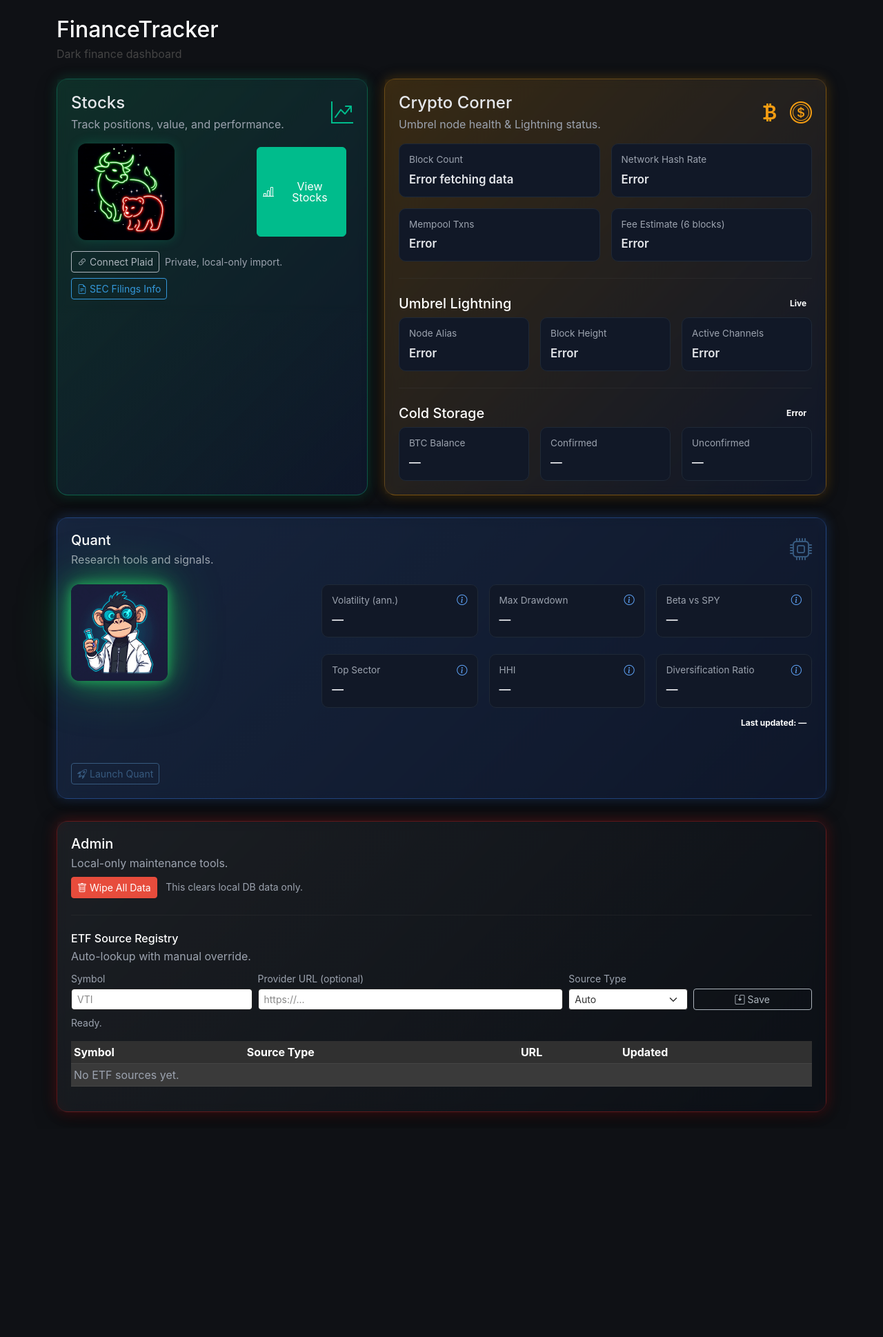
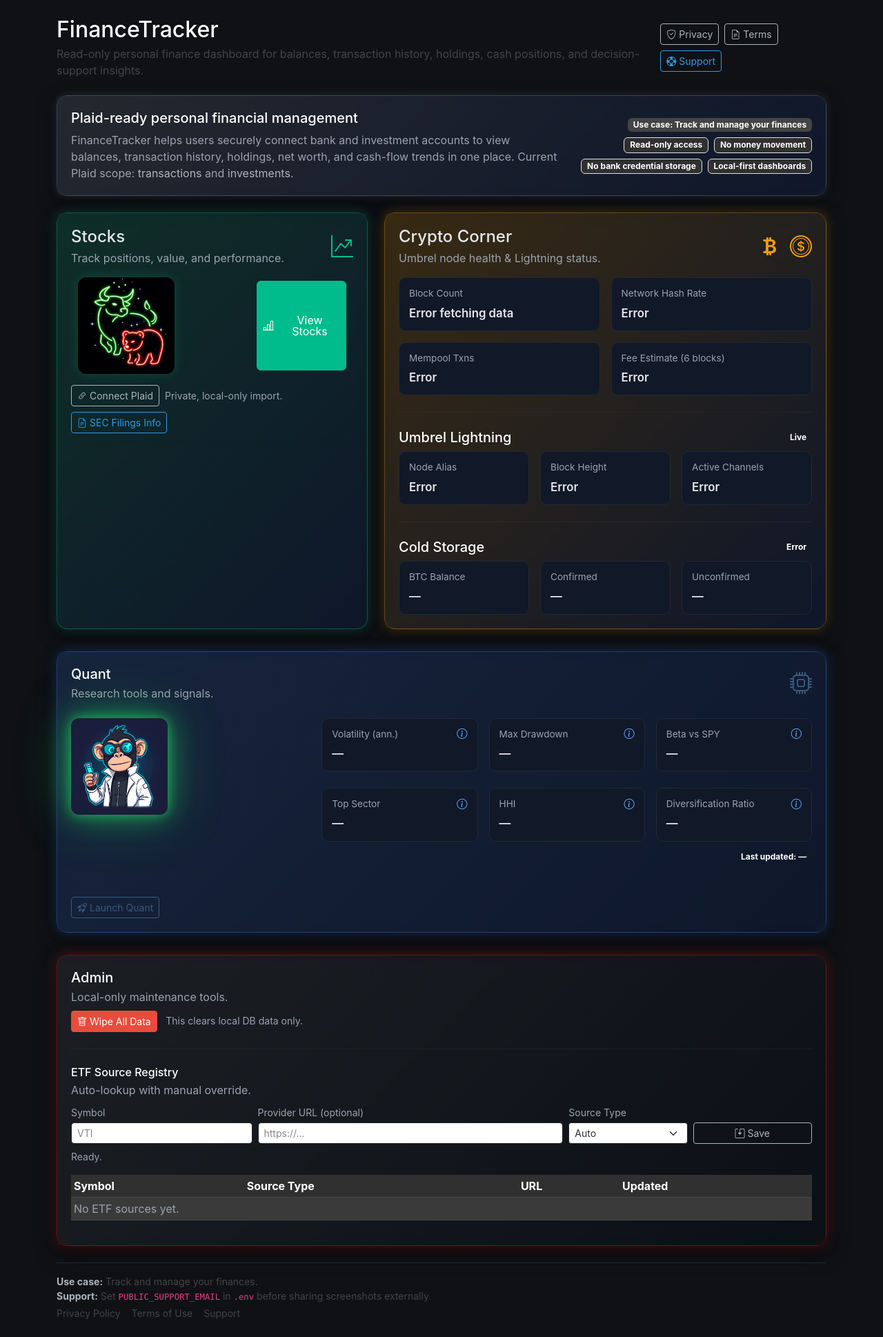
Before and after one commit to ObscureOcelotXD/FinanceTracker, a Flask app: page / in a window 1280 px wide. Shown: the whole page at 69% size. Before the commit the page ends 1617 px from the top, so only its background shows below. Run offline with Flask 3, Linux system fonts and the light colour scheme; data that the repository does not hold is empty; some libraries are stand-ins or nearby versions.

Commit message:
Enhance app configuration and user experience. Update .env.example to include public app metadata and Plaid configuration details. Modify server.py to utilize new public app context for rendering approval-facing pages. Revise README.md to clarify app's Plaid use case and provide detailed instructions for Data Transparency Messaging setup. Add new footer in index.html for support and policy links, and implement tests for new routes. Improve CSS styles for better UI consistency.

```diff
--- a/api/plaid_api.py
+++ b/api/plaid_api.py
@@ -18,6 +18,29 @@ import db_manager
 
 plaid_bp = Blueprint('plaid_api', __name__)
 #region Plaid API Configuration
+
+
+def _parse_csv_env(name, default_values):
+    raw_value = os.getenv(name, "")
+    values = [part.strip() for part in raw_value.split(",") if part.strip()]
+    return values or list(default_values)
+
+
+def _get_link_products():
+    # Default to the narrowest PFM scope this app uses today.
+    return [Products(name) for name in _parse_csv_env("PLAID_PRODUCTS", ["transactions", "investments"])]
+
+
+def _get_country_codes():
+    return [CountryCode(code.upper()) for code in _parse_csv_env("PLAID_COUNTRY_CODES", ["US"])]
+
+
+def _get_client_name():
+    return (
+        os.getenv("PLAID_CLIENT_NAME")
+        or os.getenv("PUBLIC_APP_NAME")
+        or "FinanceTracker"
+    ).strip()
 
 # Convert PLAID_ENV string to the correct Plaid Environment object
 PLAID_ENV = os.getenv("PLAID_ENV", "sandbox").strip().lower()  # Ensure no spaces
@@ -75,11 +98,14 @@ def create_link_token():
 
         request_kwargs = {
             "user": user,
-            "client_name": "Finance Tracker",
-            "products": [Products("auth"), Products("transactions"), Products("investments")],
-            "country_codes": [CountryCode("US")],
+            "client_name": _get_client_name(),
+            "products": _get_link_products(),
+            "country_codes": _get_country_codes(),
             "language": "en",
         }
+        link_customization = (os.getenv("PLAID_LINK_CUSTOMIZATION_NAME") or "").strip()
+        if link_customization:
+            request_kwargs["link_customization_name"] = link_customization
         redirect_uri = (os.getenv("PLAID_REDIRECT_URI") or "").strip()
         if redirect_uri:
             request_kwargs["redirect_uri"] = redirect_uri
--- a/server.py
+++ b/server.py
@@ -12,6 +12,28 @@ from api.quant_risk import compute_risk_summary
 _BASE_DIR = os.path.dirname(os.path.abspath(__file__))
 
 
+def _public_app_context():
+    app_name = (os.getenv("PUBLIC_APP_NAME") or "FinanceTracker").strip()
+    support_email = (
+        os.getenv("PUBLIC_SUPPORT_EMAIL")
+        or os.getenv("SEC_EDGAR_EMAIL")
+        or ""
+    ).strip()
+    app_url = (os.getenv("PUBLIC_APP_URL") or "http://127.0.0.1:5000").strip()
+    owner_name = (
+        os.getenv("PUBLIC_OWNER_NAME")
+        or os.getenv("SEC_EDGAR_COMPANY")
+        or app_name
+    ).strip()
+    return {
+        "app_name": app_name,
+        "support_email": support_email,
+        "app_url": app_url.rstrip("/"),
+        "owner_name": owner_name,
+        "support_mailto": f"mailto:{support_email}" if support_email else None,
+    }
+
+
 def create_flask_app():
     # Configure logging
     logging.basicConfig(level=logging.DEBUG)
@@ -24,19 +46,37 @@ def create_flask_app():
 
     @app.route('/')
     def index():
-        resp = make_response(render_template('index.html'))
+        resp = make_response(render_template('index.html', public_app=_public_app_context()))
         resp.headers["Cache-Control"] = "no-store"
         return resp
 
     @app.route('/quant')
     def quant():
-        resp = make_response(render_template('quant.html'))
+        resp = make_response(render_template('quant.html', public_app=_public_app_context()))
         resp.headers["Cache-Control"] = "no-store"
         return resp
 
     @app.route('/filings')
     def filings():
-        resp = make_response(render_template('filings.html'))
+        resp = make_response(render_template('filings.html', public_app=_public_app_context()))
+        resp.headers["Cache-Control"] = "no-store"
+        return resp
+
+    @app.route('/privacy')
+    def privacy():
+        resp = make_response(render_template('privacy.html', public_app=_public_app_context()))
+        resp.headers["Cache-Control"] = "no-store"
+        return resp
+
+    @app.route('/terms')
+    def terms():
+        resp = make_response(render_template('terms.html', public_app=_public_app_context()))
+        resp.headers["Cache-Control"] = "no-store"
+        return resp
+
+    @app.route('/support')
+    def support():
+        resp = make_response(render_template('support.html', public_app=_public_app_context()))
         resp.headers["Cache-Control"] = "no-store"
         return resp
 
--- a/static/css/index.css
+++ b/static/css/index.css
@@ -31,6 +31,13 @@
             border-color: rgba(59,130,246,0.35);
             box-shadow:
                 0 0 18px rgba(59,130,246,0.25),
+                0 10px 30px rgba(0,0,0,0.45);
+            }
+            .neon-panel.neon-slate {
+            background: linear-gradient(135deg, rgba(148,163,184,0.16), rgba(15,23,42,1));
+            border-color: rgba(148,163,184,0.28);
+            box-shadow:
+                0 0 14px rgba(148,163,184,0.18),
                 0 10px 30px rgba(0,0,0,0.45);
             }
             .neon-panel.neon-gunmetal {
@@ -177,3 +184,13 @@
             line-height: 1;
             box-sizing: border-box;
             }
+            .app-footer {
+            border-top: 1px solid #1f2937;
+            padding-top: 1rem;
+            }
+            .app-footer a {
+            text-decoration: none;
+            }
+            .app-footer a:hover {
+            text-decoration: underline;
+            }
--- a/templates/index.html
+++ b/templates/index.html
@@ -14,8 +14,43 @@
         <div class="container py-4">
           <div class="d-flex align-items-center justify-content-between mb-4">
             <div>
-              <h1 class="h3 mb-1">FinanceTracker</h1>
-              <p class="text-secondary mb-0">Dark finance dashboard</p>
+              <h1 class="h3 mb-1">{{ public_app.app_name }}</h1>
+              <p class="text-secondary mb-0">Read-only personal finance dashboard for balances, transaction history, holdings, cash positions, and decision-support insights.</p>
+            </div>
+            <div class="d-flex gap-2 flex-wrap">
+              <a class="btn btn-outline-light btn-sm" href="/privacy">
+                <i class="bi bi-shield-check me-1"></i>Privacy
+              </a>
+              <a class="btn btn-outline-light btn-sm" href="/terms">
+                <i class="bi bi-file-earmark-text me-1"></i>Terms
+              </a>
+              <a class="btn btn-outline-info btn-sm" href="/support">
+                <i class="bi bi-life-preserver me-1"></i>Support
+              </a>
+            </div>
+          </div>
+
+          <div class="neon-panel neon-slate mb-4">
+            <div class="neon-body">
+              <div class="row g-3 align-items-center">
+                <div class="col-12 col-lg-8">
+                  <h2 class="h5 mb-2">Plaid-ready personal financial management</h2>
+                  <p class="text-secondary mb-0">
+                    FinanceTracker helps users securely connect bank and investment accounts to view balances,
+                    transaction history, holdings, net worth, and cash-flow trends in one place. Current Plaid scope:
+                    <span class="text-light">transactions</span> and <span class="text-light">investments</span>.
+                  </p>
+                </div>
+                <div class="col-12 col-lg-4">
+                  <div class="d-flex flex-wrap gap-2 justify-content-lg-end">
+                    <span class="badge text-bg-secondary">Use case: Track and manage your finances</span>
+                    <span class="badge text-bg-dark border">Read-only access</span>
+                    <span class="badge text-bg-dark border">No money movement</span>
+                    <span class="badge text-bg-dark border">No bank credential storage</span>
+                    <span class="badge text-bg-dark border">Local-first dashboards</span>
+                  </div>
+                </div>
+              </div>
             </div>
           </div>
 
@@ -356,6 +391,24 @@
                   </div>
                 </div>
               </div>
+            </div>
+          </div>
+          <div class="app-footer text-secondary small mt-4">
+            <div>
+              <strong class="text-light">Use case:</strong> Track and manage your finances.
+            </div>
+            <div>
+              <strong class="text-light">Support:</strong>
+              {% if public_app.support_email %}
+              <a href="{{ public_app.support_mailto }}" class="link-secondary">{{ public_app.support_email }}</a>
+              {% else %}
+              Set <code>PUBLIC_SUPPORT_EMAIL</code> in <code>.env</code> before sharing screenshots externally.
+              {% endif %}
+            </div>
+            <div class="d-flex gap-3 flex-wrap mt-1">
+              <a href="/privacy" class="link-secondary">Privacy Policy</a>
+              <a href="/terms" class="link-secondary">Terms of Use</a>
+              <a href="/support" class="link-secondary">Support</a>
             </div>
           </div>
         </div>
```
Also changed, not shown: docs/PLAID_PRODUCTION_CHECKLIST.md (added, +87 -0 lines), docs/PLAID_PRODUCTION_REQUEST.md (added, +56 -0 lines), templates/privacy.html (added, +58 -0 lines), templates/support.html (added, +71 -0 lines), templates/terms.html (added, +65 -0 lines), tests/test_plaid_api.py (added, +159 -0 lines), tests/test_server_routes.py (+98 -0 lines), README.md, 1 other file.
